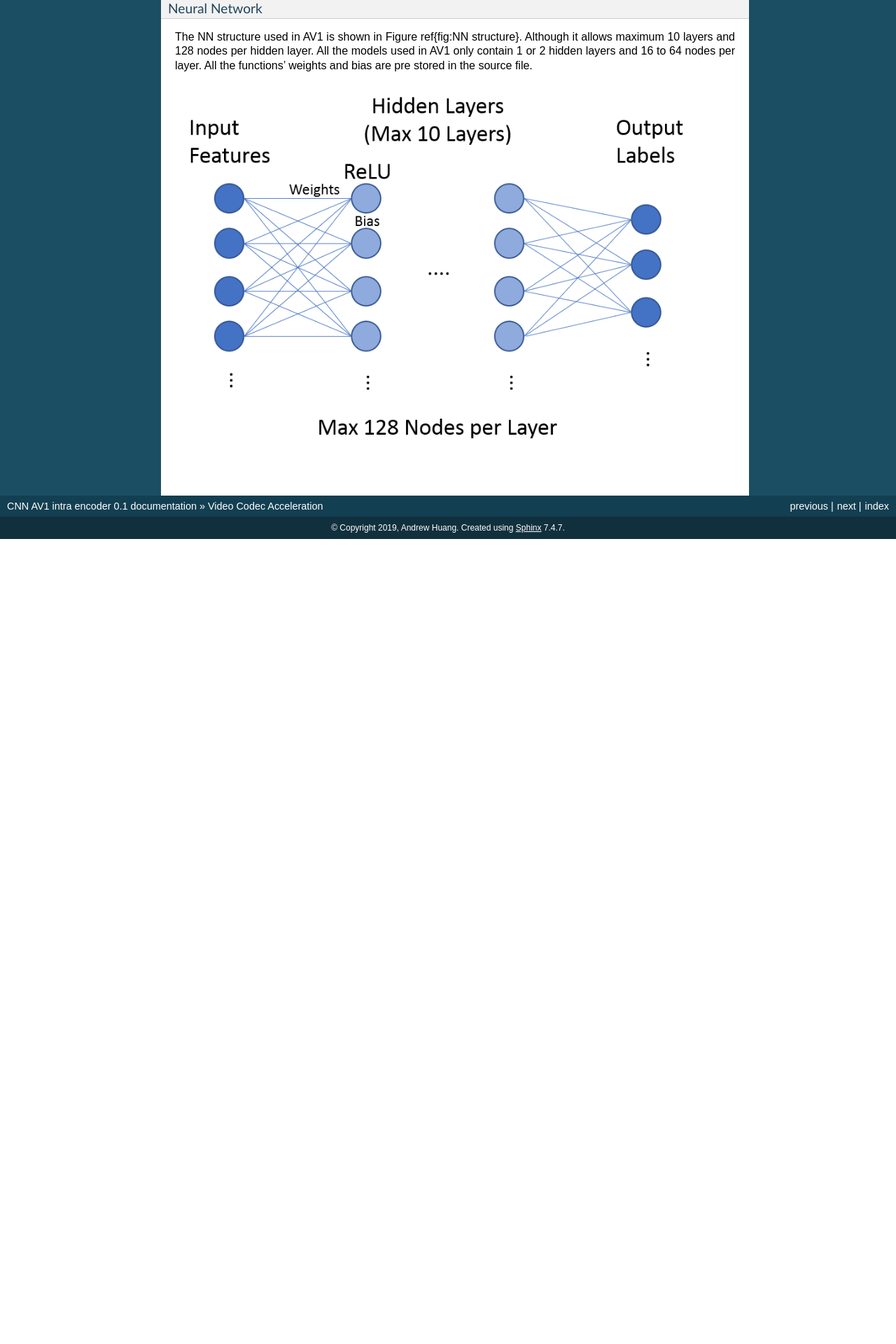
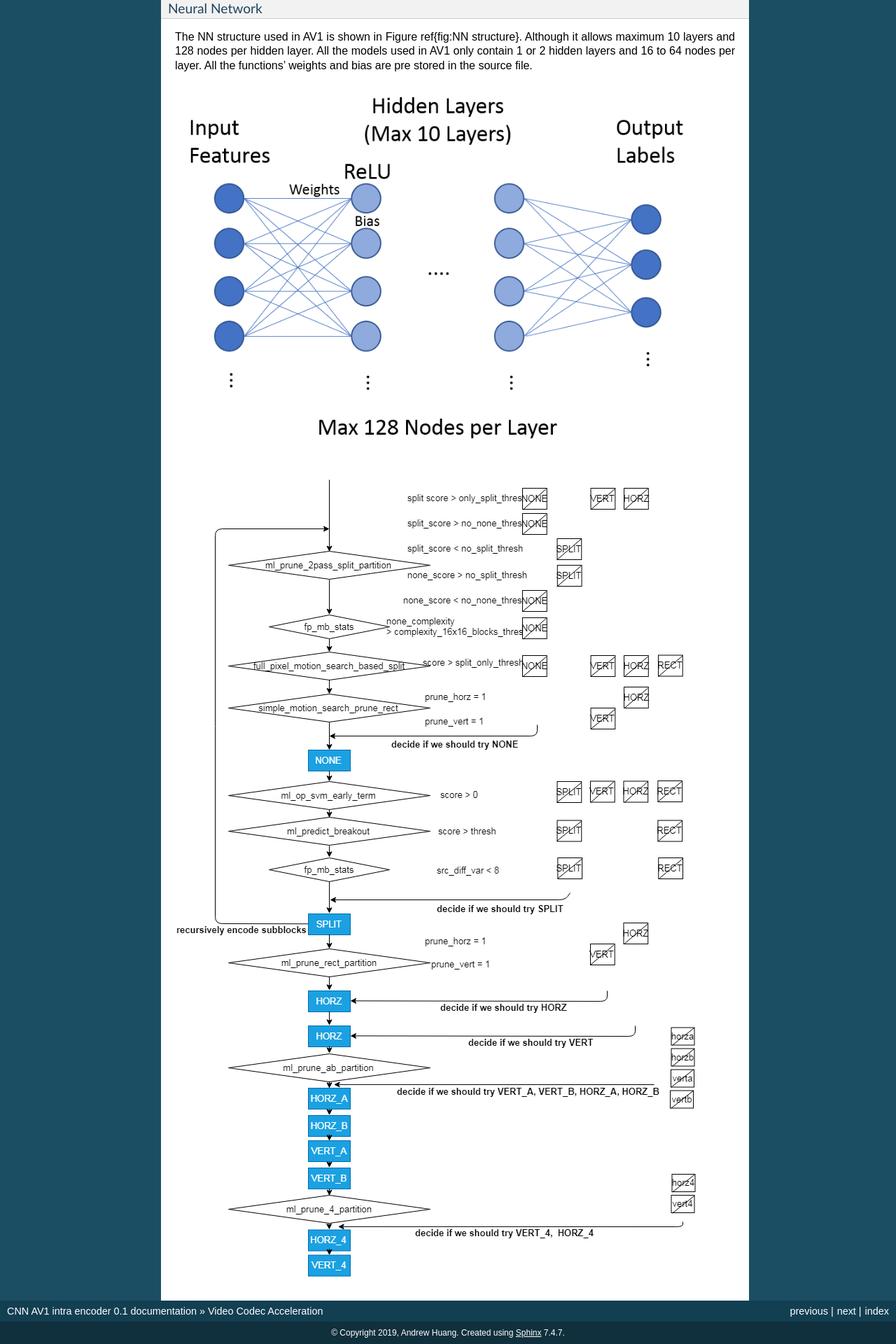
Before and after one commit to epadam/CNN-AV1-intra-encoder, a Sphinx documentation site: the page built from source/acceleration_encoding.rst, in a window 1280 px wide. Shown: the part 2666-4586 px from the top of the page at 70% size. Built offline with Sphinx 7.4.7, drawn with Linux system fonts in a browser that asks for light colours; before the commit the page ends 3436 px from its top, so only the background shows below that.

Commit message:
Update acceleration_encoding.rst

```diff
--- a/source/acceleration_encoding.rst
+++ b/source/acceleration_encoding.rst
@@ -111,3 +111,6 @@ The NN structure used in AV1 is shown in Figure \ref{fig:NN structure}. Although
 
 
 .. image:: img/NNstructure.png
+
+
+.. image:: img/ml_rd_pick.png
```
